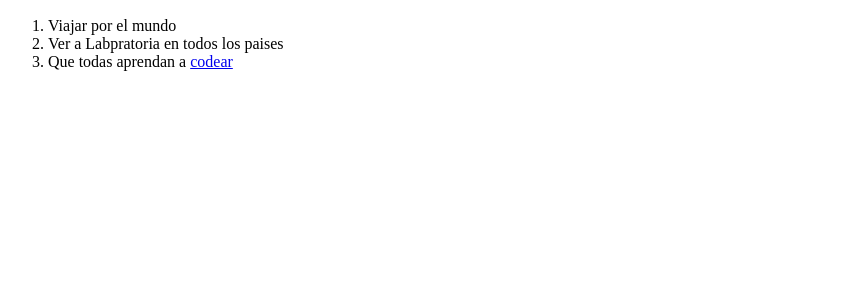
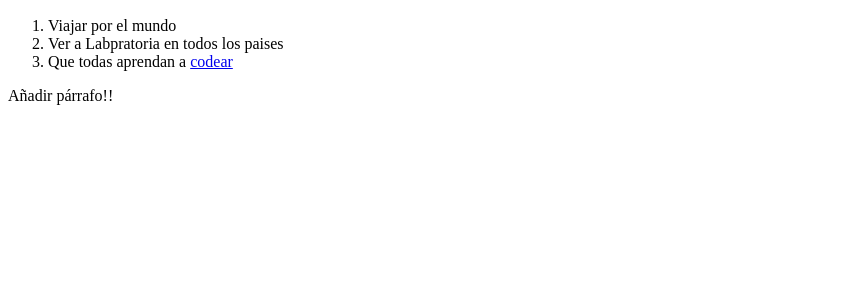
Before and after one commit to VegaRuth/ConociendoHTML, a plain HTML site: page index.html in a window 1280 px wide. Shown: the part 337-634 px from the top of the page, 0-867 px from the left. Drawn offline with Linux system fonts and the light colour scheme.

Commit message:
añadir párrafo al final

```diff
--- a/index.html
+++ b/index.html
@@ -29,5 +29,7 @@
 			</ol>
 		<a href="https://es.wikipedia.org/wiki/Grace_Murray_Hopper"><img margin="20px"heigth="200" width="400" align="right" src="http://www.trbimg.com/img-52a5e4ce/turbine/la-sh-grace-hopper-pictures-20131209/600/600x338" alt="GraceHopper"/></a>
 
+		<p>Añadir párrafo!!</p>
+
 		</body>
 </html>
```
